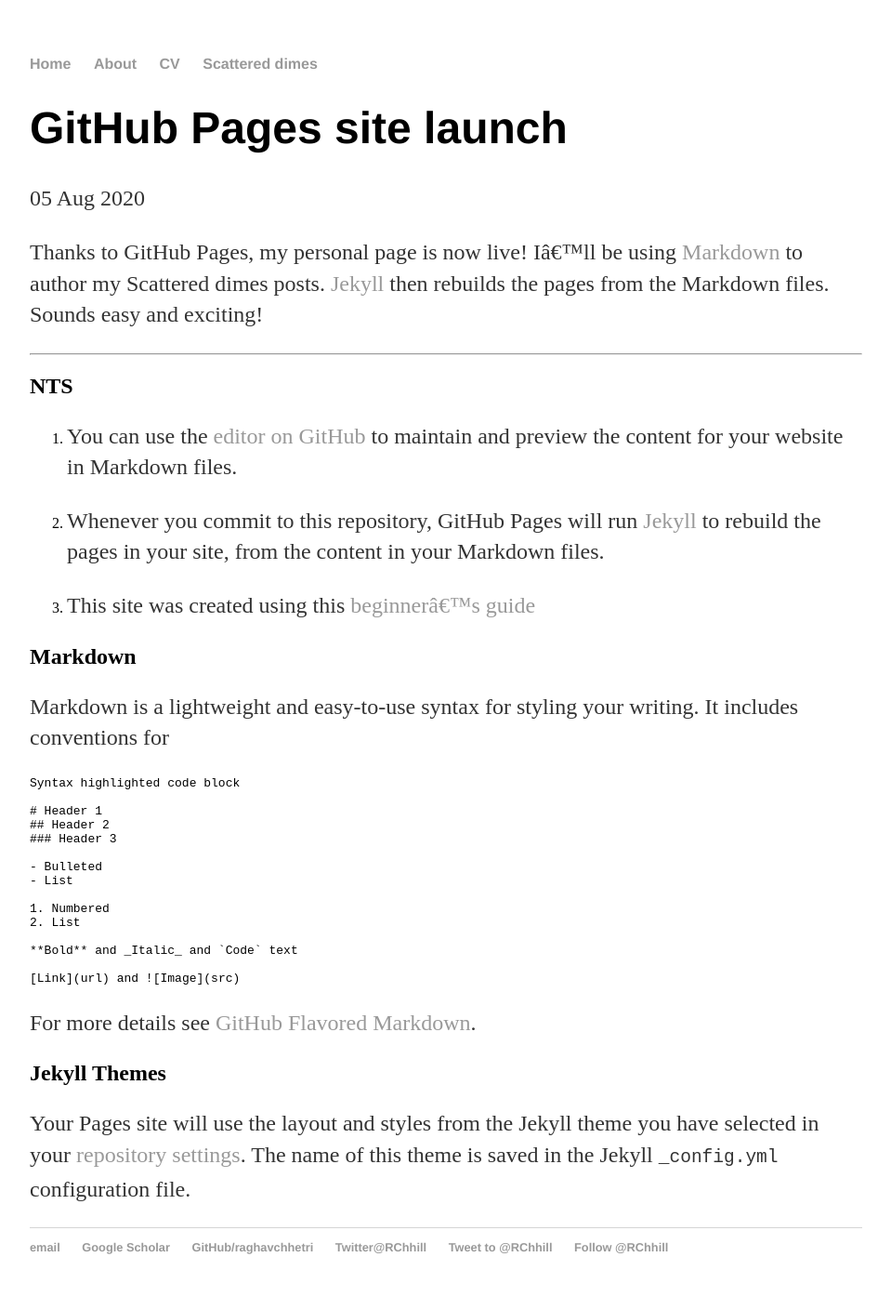
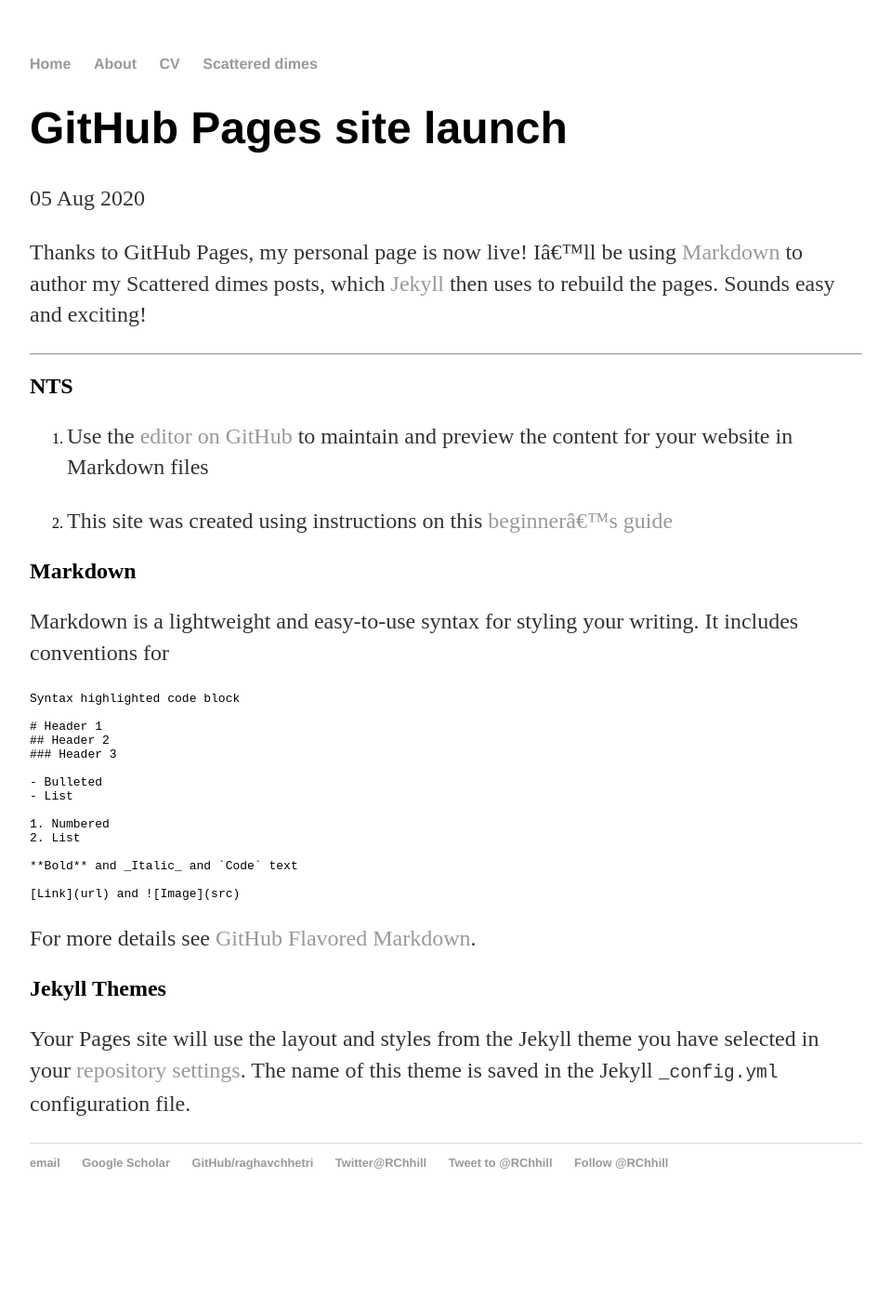
Before and after one commit to raghavchhetri/raghavchhetri.github.io, a Jekyll site: the page built from _posts/2020-08-05-site-launch.md, in a window 1280 px wide. Shown: the whole page at 93% size, without its empty margins (160-1119 px from the left). Built offline with Jekyll 4.4.1, drawn with Linux system fonts in a browser that asks for light colours; comment, search, counter and statistics services are not loaded; after the commit the page ends 1318 px from its top, so only the background shows below that.

Commit message:
Update 2020-08-05-site-launch.md

````diff
--- a/_posts/2020-08-05-site-launch.md
+++ b/_posts/2020-08-05-site-launch.md
@@ -5,18 +5,15 @@
 ---
 
 Thanks to GitHub Pages, my personal page is now live!
-I'll be using [Markdown](//https://www.markdownguide.org/) to author my Scattered dimes posts. [Jekyll](https://jekyllrb.com/) then rebuilds the pages from the Markdown files. Sounds easy and exciting!
+I'll be using [Markdown](//https://www.markdownguide.org/) to author my Scattered dimes posts, which [Jekyll](https://jekyllrb.com/) then uses to rebuild the pages. Sounds easy and exciting!
 
 ---
 ## NTS
-1. You can use the [editor on GitHub](https://github.com/raghavchhetri/raghavchhetri.github.io/edit/master/README.md) to maintain and preview the content for your website in Markdown files.
+1. Use the [editor on GitHub](https://github.com/raghavchhetri/raghavchhetri.github.io/edit/master/README.md) to maintain and preview the content for your website in Markdown files
 
-2. Whenever you commit to this repository, GitHub Pages will run [Jekyll](https://jekyllrb.com/) to rebuild the pages in your site, from the content in your Markdown files.
-
-3. This site was created using this [beginner's guide](http://jmcglone.com/guides/github-pages/)
+2. This site was created using instructions on this [beginner's guide](http://jmcglone.com/guides/github-pages/)
 
 ## Markdown
-
 Markdown is a lightweight and easy-to-use syntax for styling your writing. It includes conventions for
 
 ```markdown
@@ -39,5 +36,4 @@
 For more details see [GitHub Flavored Markdown](https://guides.github.com/features/mastering-markdown/).
 
 ## Jekyll Themes
-
 Your Pages site will use the layout and styles from the Jekyll theme you have selected in your [repository settings](https://github.com/raghavchhetri/raghavchhetri.github.io/settings). The name of this theme is saved in the Jekyll `_config.yml` configuration file.
````
